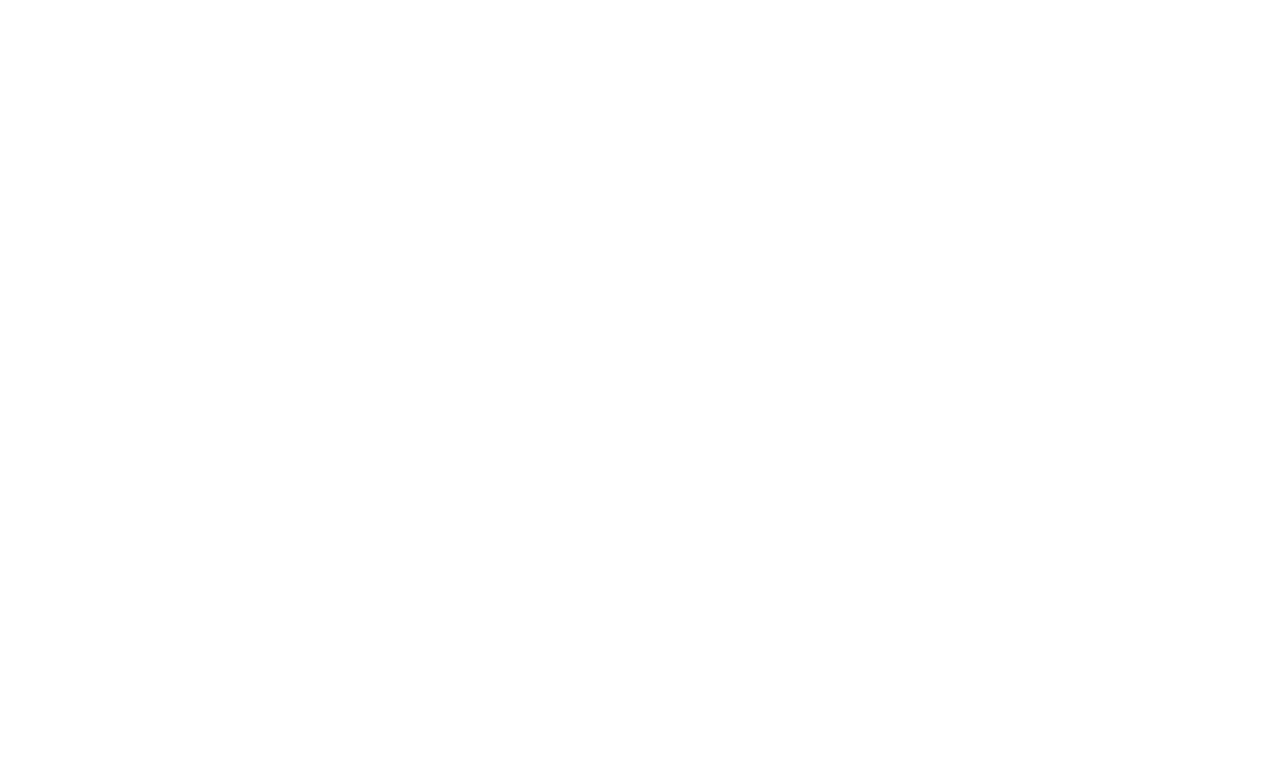
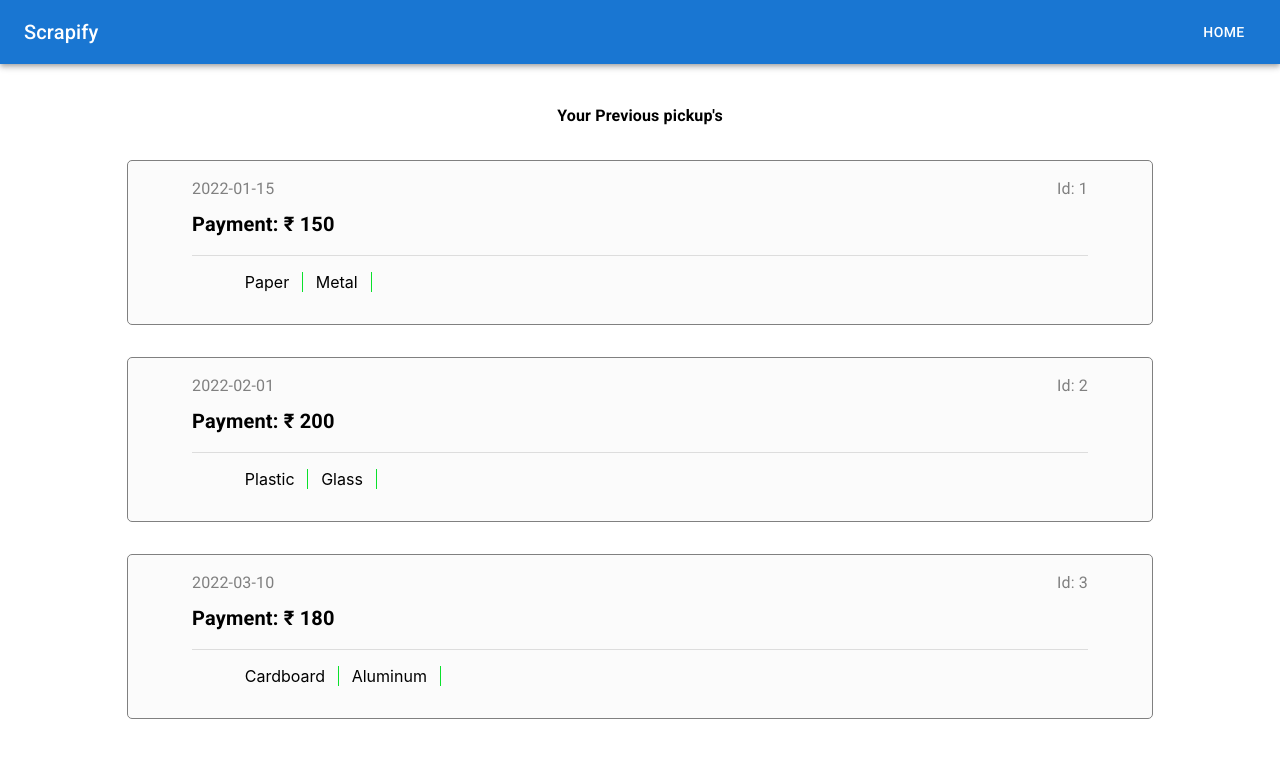
Before and after one commit to SkandaUdupi/Scrapify, a React (Create React App) app: page /vendor/pickup in a window 1280 px wide. Before the commit this address had no page. Shown: the top 758 px of the page. Built offline with nearby package versions, Linux system fonts and the light colour scheme.

Commit message:
Added PrevPickupInfo

```diff
--- a/src/App.js
+++ b/src/App.js
@@ -8,6 +8,9 @@
 import Bill2 from "./Components/Vendor/Bill/Bill2";
 import Payment from "./Components/Vendor/Bill/Payment";
 import Dashboard from "./Components/Admin/PaymentDashboard/Dashboard";
+import VendorTable from "./Components/Admin/Vendor_Info/VendorTable";
+import VendorInfo from "./Components/Admin/Vendor_Info/VendorInfo";
+import PrevPickup from "./Components/Vendor/PrevPickup/PrevPickup"
 function App() {
   return (
     // <Box sx={{ flexGrow: 1 }}>
@@ -23,9 +26,16 @@
       <Route path="/signup" element={<SignUp />} />
       <Route path="/admin" element={<Admin />} />
       <Route path="/admin/dashboard" element={<Dashboard />} />
+      <Route path="/admin/vendor_info" element={<VendorTable />} />
+      <Route path="/admin/vendor_info/:id" element={<VendorInfo/>} />
+
+
+
+
       <Route path="/vendor">
         <Route index element={<Vendor />} />
         <Route path="bill" element={<Bill2 />} />
+        <Route path="pickup" element={<PrevPickup />} />
       </Route>
       <Route path="/payment" element={<Payment />} />
     </Routes>
--- /dev/null
+++ b/src/Components/Admin/Vendor_Info/VendorInfo.jsx
@@ -0,0 +1,76 @@
+import React from "react";
+import { useParams } from "react-router-dom";
+import { Box, Typography, Table, TableBody, TableCell, TableContainer, TableHead, TableRow, Paper } from "@mui/material";
+import { vendors } from "./VendorTable";
+
+const VendorInfo = () => {
+  // Access URL parameters
+  const { id } = useParams();
+
+  // Find the vendor object with the matching id
+  const vendor = vendors.find((vendor) => vendor.id === parseInt(id));
+
+  return (
+    <Box
+      sx={{
+        margin: "20px",
+        border: "1px solid #ccc",
+        borderRadius: "8px",
+      }}
+    >
+      <Typography variant="h6" sx={{ margin: "20px" }}>
+        Vendor Details
+      </Typography>
+
+      <Box
+        sx={{
+          display: "flex",
+        }}
+      >
+        <Box sx={{ p: 2, flexGrow: "1", marginLeft: "10px" }}>
+          <Typography sx={{ lineHeight: 2 }}>Name: {vendor.name}</Typography>
+          <Typography sx={{ lineHeight: 2 }}>Email: {vendor.email}</Typography>
+          <Typography sx={{ lineHeight: 2 }}>
+            Contact: {vendor.contactNumber}
+          </Typography>
+          <Typography sx={{ lineHeight: 2 }}>
+            Address: {vendor.address}
+          </Typography>
+        </Box>
+        <Box sx={{ flexGrow: "1" }}>
+          <img
+            src="placeholder.jpg"
+            alt="Vendor photo"
+            style={{ height: "140px", width: "130px" }}
+          />
+        </Box>
+      </Box>
+
+      <Typography variant="h6" sx={{ margin: "20px" }}>Previous Pickups</Typography>
+      <Box>
+      <TableContainer component={Paper} sx={{ margin: "20px",width:"70%" }}>
+        <Table>
+          <TableHead>
+            <TableRow>
+              <TableCell>Pickup ID</TableCell>
+              <TableCell>Amount</TableCell>
+              <TableCell>Customer Name</TableCell>
+            </TableRow>
+          </TableHead>
+          <TableBody>
+            {vendor.pickupHistory.map((pickup) => (
+              <TableRow key={pickup.pickupId}>
+                <TableCell>{pickup.pickupId}</TableCell>
+                <TableCell>{pickup.amount}</TableCell>
+                <TableCell>{pickup.customerName}</TableCell>
+              </TableRow>
+            ))}
+          </TableBody>
+        </Table>
+      </TableContainer>
+      </Box>
+    </Box>
+  );
+};
+
+export default VendorInfo;
--- /dev/null
+++ b/src/Components/Admin/Vendor_Info/VendorTable.jsx
@@ -0,0 +1,59 @@
+import React from "react";
+import { Link } from "react-router-dom";
+import { Table, TableBody, TableCell, TableContainer, TableHead, TableRow, Paper, Typography } from "@mui/material";
+export const vendors = [
+  {
+    id: 1,
+    name: "Vendor 1",
+    contactNumber: "1234567890",
+    email: "vendor1@example.com",
+    address: "123 Street, City",
+    locality: "Locality 1",
+    currentPickup: { pickupId: 1, amount: 100, customerName: "Customer A" },
+    pickupHistory: [{ pickupId: 1, amount: 100, customerName: "Customer A" }, { pickupId: 2, amount: 150, customerName: "Customer B" }]
+  },
+  {
+    id: 2,
+    name: "Vendor 2",
+    contactNumber: "0987654321",
+    email: "vendor2@example.com",
+    address: "456 Street, City",
+    locality: "Locality 2",
+    currentPickup: { pickupId: 3, amount: 200, customerName: "Customer C" },
+    pickupHistory: [{ pickupId: 3, amount: 200, customerName: "Customer C" }, { pickupId: 4, amount: 180, customerName: "Customer D" }]
+  },
+
+];
+
+
+const VendorList = () => {
+  return (
+    <>
+      <Typography align="center" variant="h3" sx={{ margin: "30px" }}>
+        Vendor Details
+      </Typography>
+      <TableContainer component={Paper} sx={{ border: "1px solid #ccc", borderRadius: "8px", maxWidth: "80%", margin: "0 auto" }}>
+        <Table sx={{ minWidth: "400px" }}>
+          <TableHead>
+            <TableRow>
+              <TableCell>VendorId</TableCell>
+              <TableCell>Vendor Name</TableCell>
+              <TableCell>Address</TableCell>
+            </TableRow>
+          </TableHead>
+          <TableBody>
+            {vendors.map((vendor) => (
+              <TableRow key={vendor.id} component={Link} to={`/admin/vendor_info/${vendor.id}`} style={{ textDecoration: "none" }}>
+                <TableCell>{vendor.id}</TableCell>
+                <TableCell>{vendor.name}</TableCell>
+                <TableCell>{vendor.address}</TableCell>
+              </TableRow>
+            ))}
+          </TableBody>
+        </Table>
+      </TableContainer>
+    </>
+  );
+};
+
+export default VendorList;
--- a/src/Components/Vendor/Navbar.jsx
+++ b/src/Components/Vendor/Navbar.jsx
@@ -4,8 +4,18 @@
 import Toolbar from "@mui/material/Toolbar";
 import Typography from "@mui/material/Typography";
 import Button from "@mui/material/Button";
+import { useNavigate } from "react-router-dom";
 
-export default function ButtonAppBar() {
+export default function ButtonAppBar({title}) {
+const navigate = useNavigate();
+
+const handleNavigate =() => {
+  if( title === 'MyPickups') {
+    navigate('/vendor/pickup');
+  }else {
+    navigate("/vendor")
+  }
+}
   return (
     <Box sx={{ flexGrow: 1 }}>
       <AppBar position="static">
@@ -13,7 +23,7 @@
           <Typography variant="h6" component="div" sx={{ flexGrow: 1 }}>
             Scrapify
           </Typography>
-          <Button color="inherit">Login</Button>
+          <Button color="inherit"onClick={handleNavigate} >{title}</Button>
         </Toolbar>
       </AppBar>
     </Box>
--- /dev/null
+++ b/src/Components/Vendor/PrevPickup/PrevPickup.jsx
@@ -0,0 +1,149 @@
+
+import { Box, Button, Divider, Stack, Typography } from "@mui/material";
+import React from "react";
+import Navbar from "../Navbar"
+function PrevPickup() {
+  const pickups = [
+    {
+      orderId: 1,
+      date: "2022-01-15",
+      totalPrice: 150,
+      scrapsSold: [
+        { item: "Paper", quantity: 10 },
+        { item: "Metal", quantity: 5 },
+      ],
+    },
+    {
+      orderId: 2,
+      date: "2022-02-01",
+      totalPrice: 200,
+      scrapsSold: [
+        { item: "Plastic", quantity: 15 },
+        { item: "Glass", quantity: 10 },
+      ],
+    },
+    {
+      orderId: 3,
+      date: "2022-03-10",
+      totalPrice: 180,
+      scrapsSold: [
+        { item: "Cardboard", quantity: 8 },
+        { item: "Aluminum", quantity: 10 },
+      ],
+    },
+  ];
+
+  return (
+    <>
+    <Navbar title={"Home"} />
+      <Box>
+        {pickups.length != 0 ? (
+          <>
+            <Box
+              sx={{
+                margin: "5vh",
+                display: "flex",
+                flexDirection: "column",
+                alignItems: "center",
+              }}
+            >
+              <Typography fontWeight={"bolder"}>
+                Your Previous pickup's
+              </Typography>
+              {pickups.map((pick) => (
+                <Box
+                  sx={{
+                    width: "70vw",
+                    minheight: { xs: "140px", sm: "160px" },
+                    border: "0.8px solid grey",
+                    borderRadius: "5px",
+                    mt: "4vh",
+                    padding: "2vh 5vw",
+                    backgroundColor: "rgba(200, 200, 200, 0.07)",
+                  }}
+                >
+                  <Box
+                    display={"flex"}
+                    justifyContent={"space-between"}
+                    mb={"1vh"}
+                  >
+                    <Typography color={"grey"}>{pick.date}</Typography>
+                    <Typography color={"grey"}>Id: {pick.orderId}</Typography>
+                  </Box>
+
+                  <Typography
+
+                    fontWeight={"bolder"}
+                    fontSize={"20px"}
+                  >
+                   Payment: &#8377;&nbsp;{pick.totalPrice}
+                  </Typography>
+                  <Divider sx={{ margin: "2vh 0" }} />
+
+                  <ul
+                    style={{
+                      listStyle: "none",
+                      display: "flex",
+                      flexWrap: "wrap",
+                    }}
+                  >
+                    {pick.scrapsSold.map((scrap) => (
+                      <li
+                        style={{
+                          padding: "0 1vw",
+                          borderRight: "1px solid rgb(11, 225, 44)",
+                        }}
+                      >
+                        {scrap.item}
+                      </li>
+                    ))}
+                  </ul>
+
+                  <Box
+                    sx={{
+                      display: "flex",
+                      justifyContent: "end",
+                      marginTop: "2vh",
+                    }}
+                  >
+
+                  </Box>
+                </Box>
+              ))}
+            </Box>
+          </>
+        ) : (
+          <>
+            <Box
+              sx={{
+                display: "flex",
+                flexDirection: "column",
+                alignItems: "center",
+                textAlign: "center",
+                marginTop: "25vh",
+              }}
+            >
+              <Typography width={"60vw"}>
+                No Previous Pickups
+              </Typography>
+              <Button
+                sx={{
+                  textTransform: "none",
+                  color: "white",
+                  fontWeight: "bolder",
+                  backgroundColor: "rgb(11, 225, 44)",
+                  padding: "10px",
+                  margin: "5vh 0",
+                }}
+              >
+                Raise pickup request
+              </Button>
+            </Box>
+          </>
+        )}
+      </Box>
+    </>
+  );
+}
+
+export default PrevPickup;
--- a/src/Components/Vendor/Vendor.jsx
+++ b/src/Components/Vendor/Vendor.jsx
@@ -6,7 +6,7 @@
 const Vendor = () => {
   return (
     <Box sx={{ flexGrow: 1 }}>
-      <Navbar />
+      <Navbar title={"MyPickups"}/>
       <Box
         sx={{
           display: "flex",
```
Also changed, not shown: src/Components/Admin/Vendor_Info/Vendor.jsx (deleted, +0 -9 lines).
